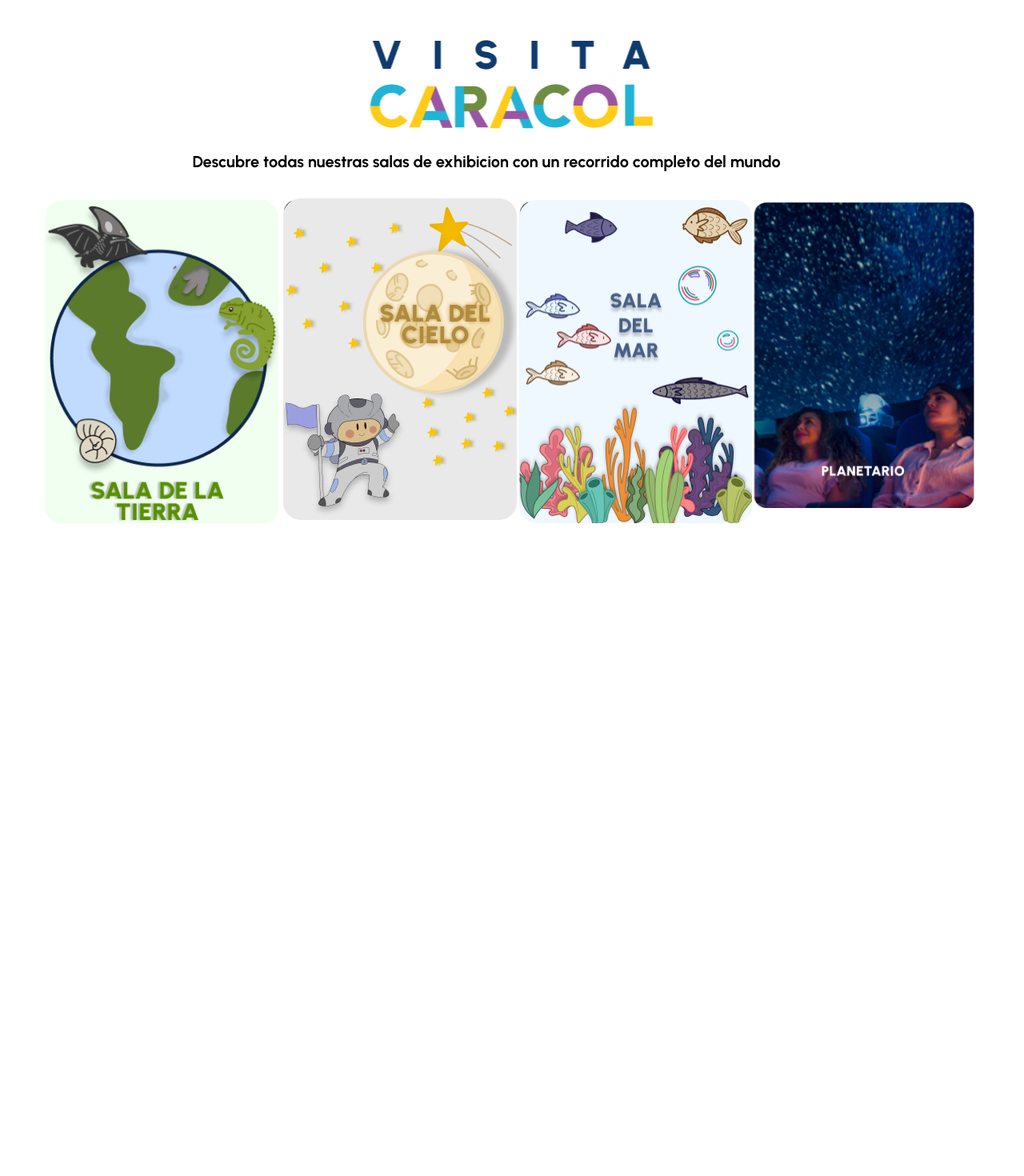
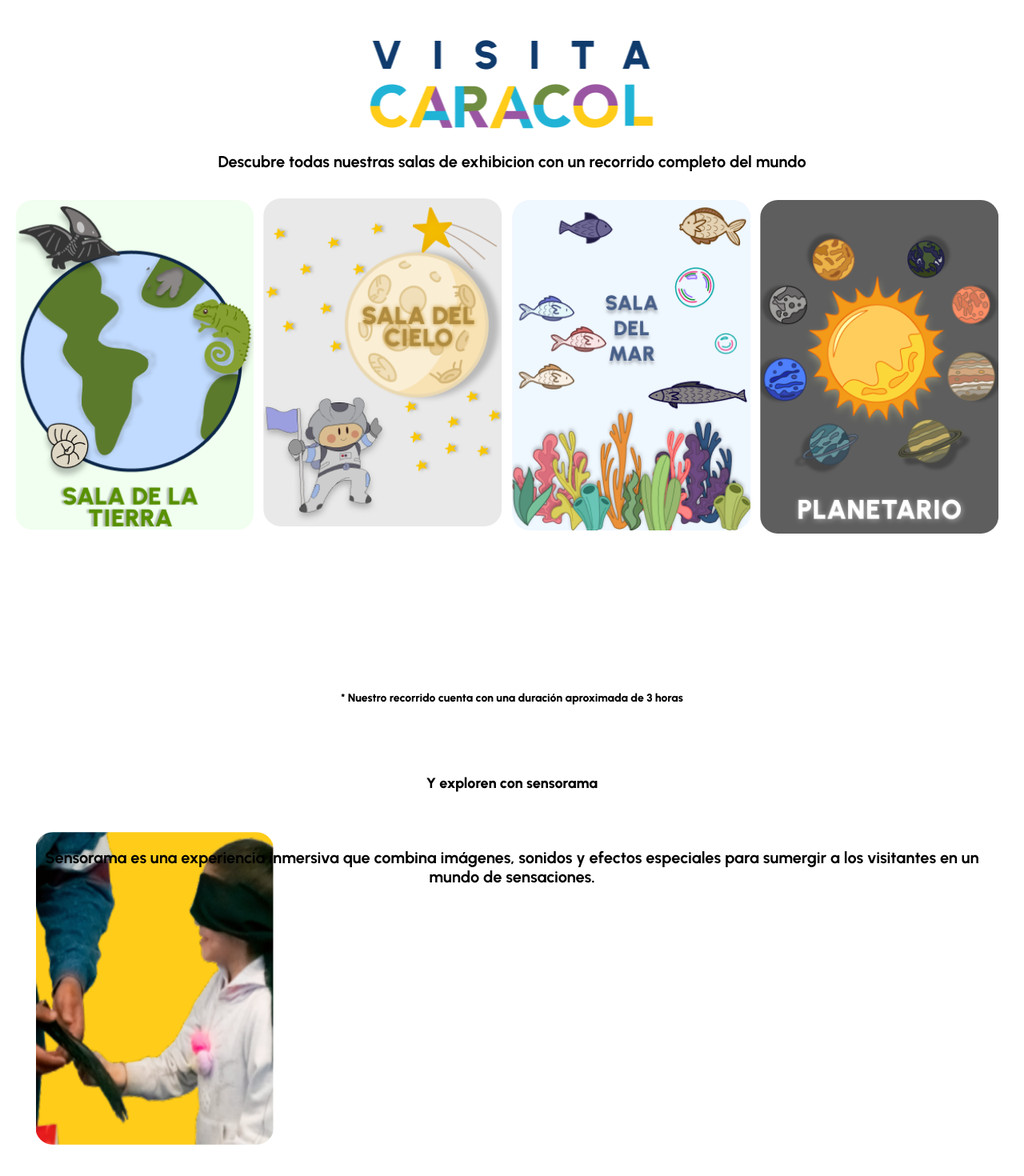
Before and after one commit to KllrMomo/caracol, a React (Create React App) app: page / in a window 1280 px wide. Shown: the part 834-2304 px from the top of the page at 80% size. Built offline with nearby package versions, Linux system fonts and the light colour scheme.

Commit message:
Sensorama

```diff
--- a/src/pags/escuela.css
+++ b/src/pags/escuela.css
@@ -6,6 +6,7 @@ body, html {
     top: 0px;
     width: 100%;
     height: 100%;
+    font-family: 'Urbanist', sans-serif;
 }
 
 
@@ -47,7 +48,6 @@ body, html {
     transform: translateX(-50%);
     font-size: 40px;
     color: #FFFFFF;
-    font-family: 'urbanist', sans-serif;
     font-weight: 700;
     text-align: center;
 }
@@ -59,7 +59,6 @@ body, html {
     transform: translateX(-50%);
     font-size: 24px;
     color: #FFFFFF;
-    font-family: 'urbanist', sans-serif;
     font-weight: 400;
     text-align: center;
 }
@@ -69,7 +68,7 @@ body, html {
     position: relative;
     width: 100%;
     top: 80px;
-    height: 200vh;
+    height: 240vh;
     overflow: hidden;
 }
 
@@ -86,17 +85,45 @@ body, html {
     height: auto;
     font-size: 20px;
     color: #000000;
-    font-family: 'Urbanist', sans-serif;
     font-weight: 700;
     text-align: center;
+    left: 50%;
+    transform: translateX(-50%);
 }
 
-.sala,.salas-container {
+.texto-visita2 {
+    position: absolute;
+    top: 800px;
+    width: 95%;
+    height: auto;
+    font-size: 14px;
+    color: #000000;
+    font-weight: 800;
+    text-align: center;
+    left: 50%;
+    transform: translateX(-50%);
+}
+
+.texto-visita3 {
+    position: absolute;
+    top: 900px;
+    width: 95%;
+    height: auto;
+    font-size: 18px;
+    color: #000000;
+    font-weight: 800;
+    text-align: center;
+    left: 50%;
+    transform: translateX(-50%);
+}
+
+/*-- Salas --*/
+.salas-container {
     position: absolute;
     display: flex;
     top: 100px;
     left: 50%;
-    width: 95%;
+    width: 97%;
     height: auto;
     transform: translateX(-50%);
 }
@@ -104,7 +131,6 @@ body, html {
 .sala-tierra {
     position: absolute;
     top: 100px;
-    left: 2%;
     width: 24%;
     height: auto;
     overflow: hidden;
@@ -120,7 +146,7 @@ body, html {
 .sala-cielo {
     position: absolute;
     top: 98px;
-    left: 26.5%;
+    left: 25%;
     width: 24%;
     height: auto;
     border-radius: 22px;
@@ -135,7 +161,7 @@ body, html {
 .sala-mar {
     position: absolute;
     top: 100px;
-    left: 50.7%;
+    left: 50%;
     width: 24%;
     height: auto;
     border-radius: 22px;
@@ -145,6 +171,68 @@ body, html {
     transform: translateY(-5px);
     box-shadow: 0 12px 30px rgba(0, 0, 0, 0.20);
     transition: transform 0.3s ease, box-shadow 0.3s ease;
+}
+
+.planetario {
+    position: absolute;
+    top: 100px;
+    left: 75%;
+    width: 24%;
+    height: auto;
+    border-radius: 22px;
+}
+
+.planetario:hover {
+    transform: translateY(-5px);
+    box-shadow: 0 12px 30px rgba(0, 0, 0, 0.20);
+    transition: transform 0.3s ease, box-shadow 0.3s ease;
+}
+
+
+/*- Sensiorama -*/
+.sensorama-container {
+    position: absolute;
+    display: flex;
+    left: 50%;
+    width: 97%;
+    height: auto;
+    transform: translateX(-50%);
+}
+
+.sensorama-container-texto {
+    position: absolute;
+    display: flex;
+    top: 100px;
+    width: 95%;
+    height: auto;
+    font-size: 20px;
+    color: #000000;
+    font-weight: 700;
+    text-align: center;
+    left: 50%;
+    transform: translateX(-50%);
+}
+
+.sensorama {
+    position: absolute;
+    top: 990px;
+    left: 2%;
+    width: 24%;
+    height: auto;
+    border-radius: 22px;
+}
+
+.texto-sensorama {
+    position: absolute;
+    top: 990px;
+    width: 95%;
+    height: auto;
+    font-size: 20px;
+    color: #000000;
+    font-weight: 700;
+    text-align: center;
+    left: 50%;
+    transform: translateX(-50%);
 }
 
 /*-- Footer --*/
@@ -166,7 +254,7 @@ body, html {
 }
 
 /*-- Responsive Styles --*/
-@media (min-width: 400px) and (max-width: 800px) {
+@media (min-width: 200px) and (max-width: 800px) {
     .portada {
         height: 100vh;
     }
@@ -198,11 +286,21 @@ body, html {
         transform: translateX(-50%);
     }
 
+    .visita-caracol {
+        height: 450vh;
+    }
+
     .sala-tierra{
         left: 50%;
         transform: translateX(-50%);
         width: 90%;
         height: auto;
+    }
+
+    .sala-tierra:hover {
+        transform: translateX(-50%) translateY(-5px);
+        box-shadow: 0 12px 30px rgba(0, 0, 0, 0.20);
+        transition: transform 0.3s ease, box-shadow 0.3s ease;
     }
 
     .sala-cielo {
@@ -213,6 +311,12 @@ body, html {
         transform: translateX(-50%);
     }
 
+    .sala-cielo:hover {
+        transform: translateX(-50%) translateY(-5px);
+        box-shadow: 0 12px 30px rgba(0, 0, 0, 0.20);
+        transition: transform 0.3s ease, box-shadow 0.3s ease;
+    }
+
     .sala-mar {
         width: 90%;
         height: auto;
@@ -220,4 +324,24 @@ body, html {
         left: 50%;
         transform: translateX(-50%);
     }
+
+    .sala-mar:hover {
+        transform: translateX(-50%) translateY(-5px);
+        box-shadow: 0 12px 30px rgba(0, 0, 0, 0.20);
+        transition: transform 0.3s ease, box-shadow 0.3s ease;
+    }
+
+    .planetario {
+        width: 90%;
+        height: auto;
+        top: 1600px;
+        left: 50%;
+        transform: translateX(-50%);
+    }
+
+    .planetario:hover {
+        transform: translateX(-50%) translateY(-5px);
+        box-shadow: 0 12px 30px rgba(0, 0, 0, 0.20);
+        transition: transform 0.3s ease, box-shadow 0.3s ease;
+    }
 }
--- a/src/pags/escuelas.jsx
+++ b/src/pags/escuelas.jsx
@@ -19,10 +19,18 @@ function Escuelas () {
           <p className="texto-visita">Descubre todas nuestras salas de exhibicion con un recorrido completo del mundo</p>
 
           <div className="salas-container">
-            <img src ="images/Imagines-Salas.png" alt="Salas de exhibición" className="sala"/>
             <img src="/images/Sala-Tierra.png" alt="Sala de la Tierra" className="sala-tierra"/>
             <img src="/images/Sala-Cielo.png" alt="Sala del Cielo" className="sala-cielo"/>
             <img src="/images/Sala-Mar.png" alt="Sala del Mar" className="sala-mar"/>
+            <img src="/images/Planetario.png" alt="Planetario" className="planetario"/>
+          </div>
+          <p className="texto-visita2">* Nuestro recorrido cuenta con una duración aproximada de 3 horas</p>
+          <p className="texto-visita3">Y exploren con sensorama</p>
+          <div className="sensorama-container">
+            <img src="/images/Sensorama.png" alt="Sensorama" className="sensorama"/>
+            <div className="texto-sensorama-container">
+              <p className="texto-sensorama">Sensorama es una experiencia inmersiva que combina imágenes, sonidos y efectos especiales para sumergir a los visitantes en un mundo de sensaciones.</p>
+            </div>
           </div>
         </section>
       </main>
```
Also changed, not shown: public/images/Planetario.png, public/images/Sensorama.png (added).
